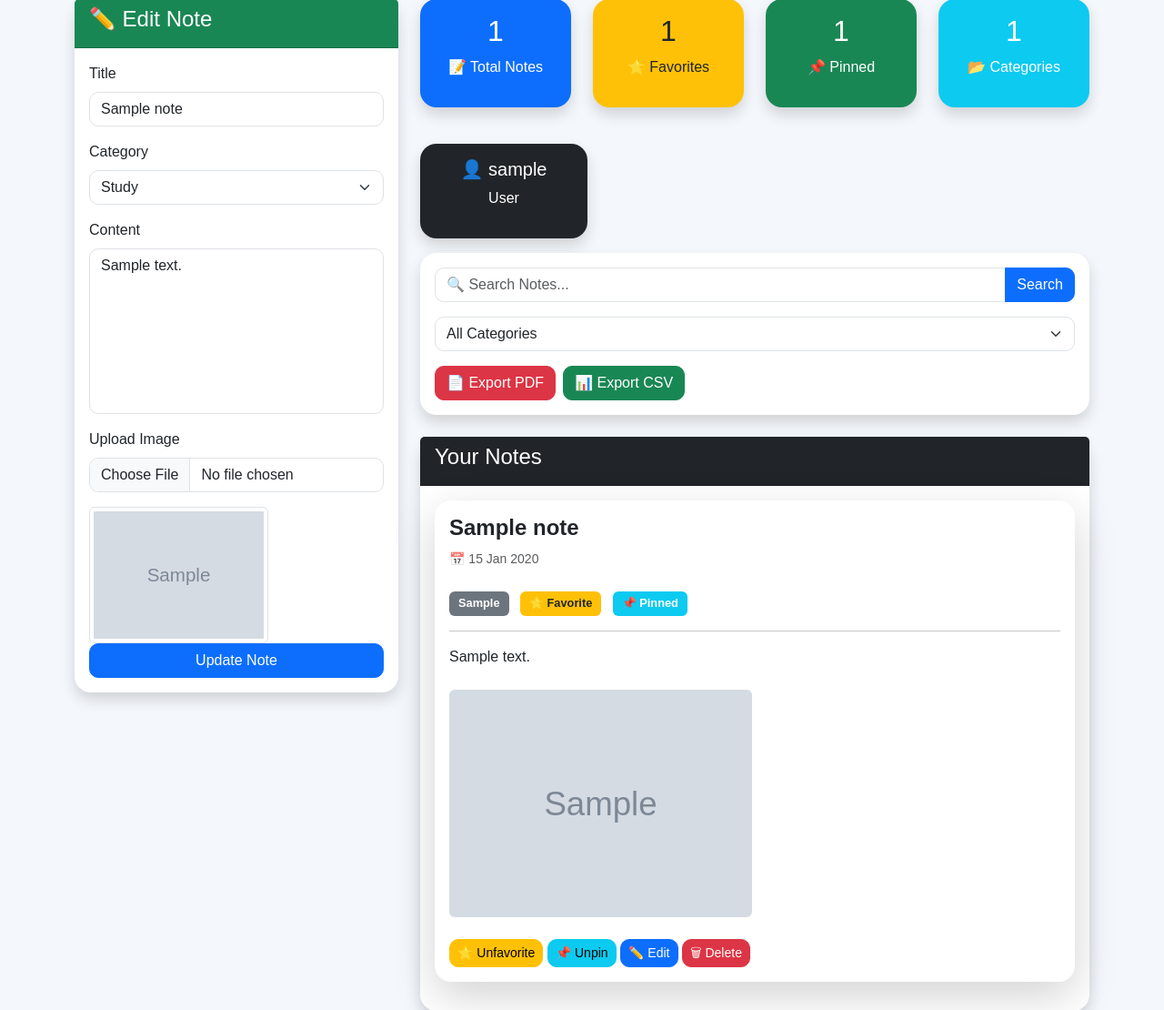
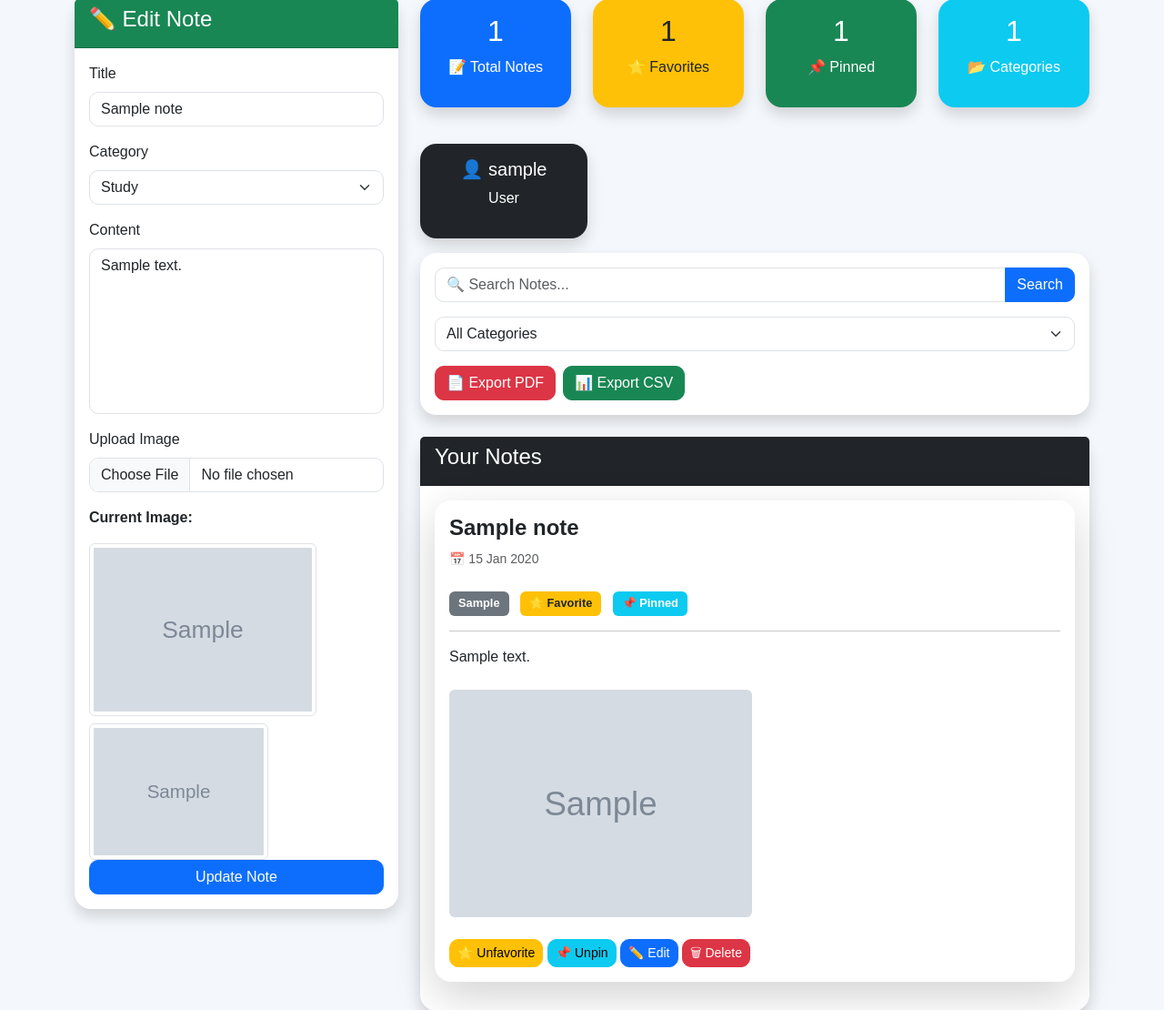
Before and after one commit to shivamgupta2233/SmartNotes, a Flask app: page /edit/1 in a window 1280 px wide. Shown: the part 207-1317 px from the top of the page at 91% size. Run offline with Flask 3, Linux system fonts and the light colour scheme; a user stored in the database is signed in; tables that the repository leaves empty hold one stand-in row (values such as "Sample post"); grey boxes marked "Sample" are stand-in pictures.

Commit message:
Phase 10 completed - Image upload and update

```diff
--- a/app.py
+++ b/app.py
@@ -235,13 +235,47 @@ def edit(id):
 # ----------------------------------
 
 @app.route("/update/<int:id>", methods=["POST"])
+@login_required
 def update(id):
 
-    note = Note.query.get_or_404(id)
+    note = Note.query.filter_by(
+        id=id,
+        user_id=current_user.id
+    ).first_or_404()
 
     note.title = request.form["title"]
     note.category = request.form["category"]
     note.content = request.form["content"]
+
+    image = request.files.get("image")
+    print("FILES:", request.files)
+    print("IMAGE:", image)
+    print("FILENAME:", image.filename if image else "No Image")
+
+    if image and image.filename != "":
+
+        # Delete old image
+        if note.image:
+
+            old_path = os.path.join(
+                app.config["UPLOAD_FOLDER"],
+                note.image
+            )
+
+            if os.path.exists(old_path):
+                os.remove(old_path)
+
+        # Save new image
+        filename = secure_filename(image.filename)
+
+        image.save(
+            os.path.join(
+                app.config["UPLOAD_FOLDER"],
+                filename
+            )
+        )
+
+        note.image = filename
 
     db.session.commit()
 
@@ -257,9 +291,9 @@ def update(id):
 def favorite(id):
 
     note = Note.query.filter_by(
-    id=id,
-    user_id=current_user.id
-).first_or_404()
+        id=id,
+        user_id=current_user.id
+    ).first_or_404()
 
     note.favorite = not note.favorite
 
--- a/templates/index.html
+++ b/templates/index.html
@@ -131,6 +131,20 @@
         accept="image/*">
 
 </div>
+{% if note and note.image %}
+
+<div class="mt-3">
+
+    <p><strong>Current Image:</strong></p>
+
+    <img
+        src="{{ url_for('static', filename='uploads/' + note.image) }}"
+        class="img-thumbnail"
+        style="max-width:250px;">
+
+</div>
+
+{% endif %}
      {% if note and note.image %}
 
 <div class="mt-2">
```
Also changed, not shown: static/uploads/Screenshot_2026-08-03_at_1.00.52_PM.png (added), static/uploads/Screenshot_2026-08-03_at_1.12.25_AM.png (deleted).
